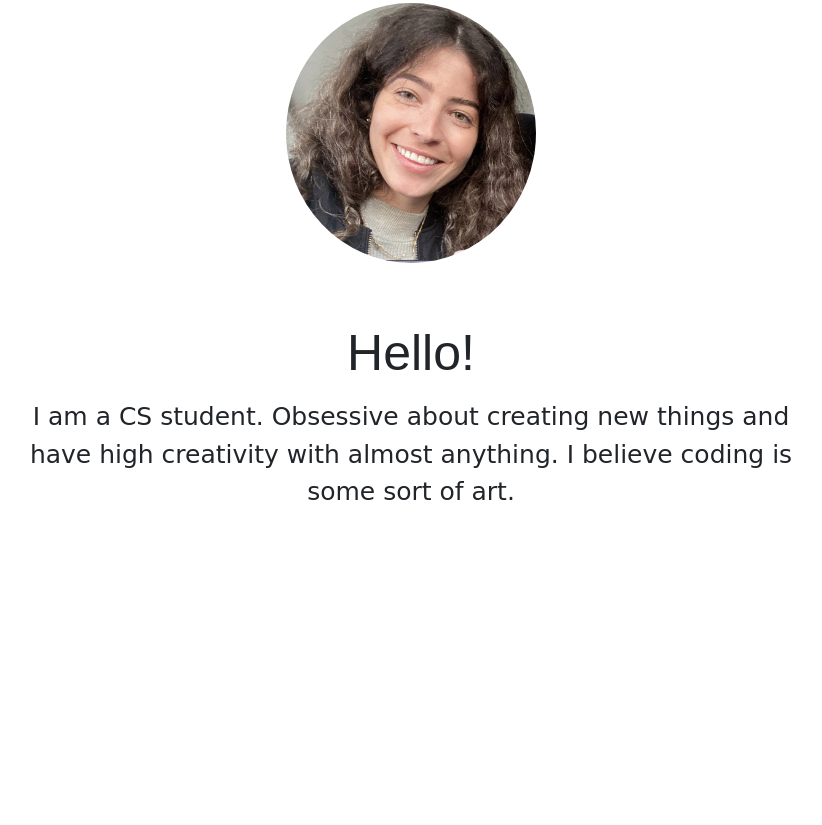
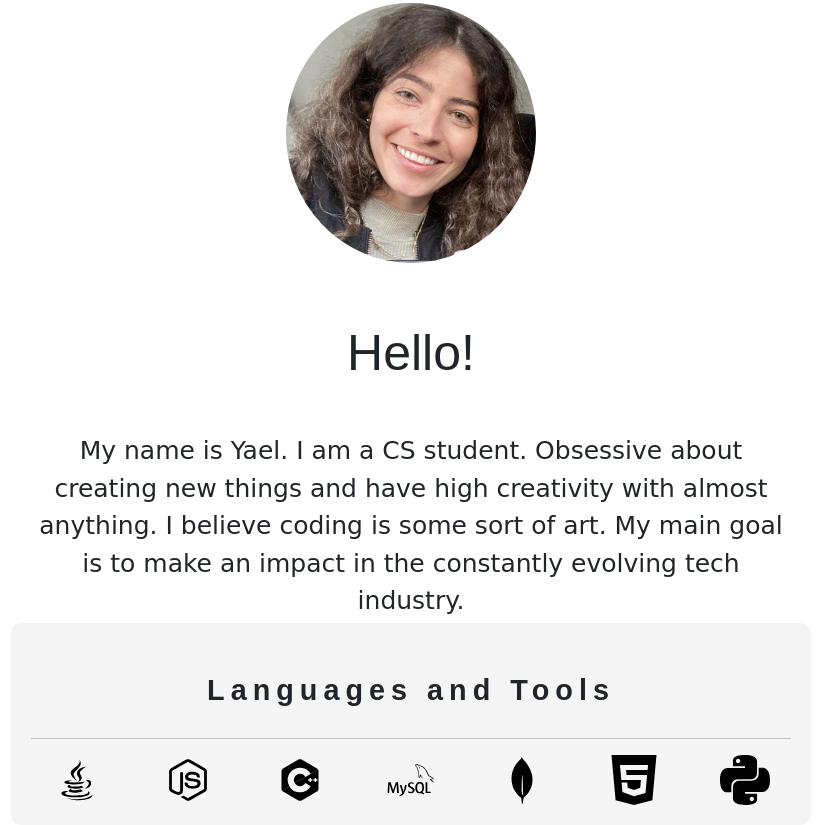
Before and after one commit to yaelrosen77/html-portfolio, a plain HTML site: page Portfolio/portfolio.html in a window 1280 px wide. Shown: the part 867-1692 px from the top of the page, without its empty margins (229-1051 px from the left). Before the commit the page ends 1490 px from the top, so only its background shows below. Drawn offline with nearby package versions, Linux system fonts and the light colour scheme; a web font is replaced by a local one.

Commit message:
addingskills

```diff
--- a/Portfolio/portfolio.html
+++ b/Portfolio/portfolio.html
@@ -15,12 +15,27 @@
     <div class="intro">
         <h1>I'm Yael Rosén.</h1>
         <h2>A Tech enthusiast.</h2>
+        <img src="assets/rectangle-code (1).svg" alt="tech-icon" class="tech-icon">
     </div>
 
     <div class="about">
-        <img src="assets/newversion.jpg" alt="selfi-img">
+        <img class="portpic" src="assets/newversion.jpg" alt="selfi-img">
         <h2 class="ab">Hello!</h2>
-        <p class="abtxt">I am a CS student. Obsessive about creating new things and have high creativity with almost anything. I believe coding is some sort of art.</p>
+        <p class="abtxt">My name is Yael. I am a CS student. Obsessive about creating new things and have high creativity with almost anything. I believe coding is some sort of art. My main goal is to make an impact in the constantly evolving tech industry. </p>
+    </div>
+
+    <div class="skills">
+        <h2>Languages and Tools</h2>
+        <hr>
+        <div class="icongrids">
+            <img class="icon-java" src="assets/skillsicons/java-svgrepo-com.svg" alt="java-icon">
+            <img class="icon-js" src="assets/skillsicons/java-script-svgrepo-com.svg" alt="js-icon">
+            <img class="icon-cpp" src="assets/skillsicons/c-plus-plus-svgrepo-com.svg" alt="cpp-icon">
+            <img class="icon-mysql" src="assets/skillsicons/mysql-svgrepo-com.svg" alt="mysql-icon">
+            <img class="icon-mongoDB" src="assets/skillsicons/mongodb-svgrepo-com.svg" alt="mongoDB-icon">
+            <img class="icon-html" src="assets/skillsicons/html-124-svgrepo-com.svg" alt="html-icon">
+            <img class="icon-python" src="assets/skillsicons/python-127-svgrepo-com.svg" alt="python-icon">
+        </div>
     </div>
 </body>
 </html>
--- a/Portfolio/style.css
+++ b/Portfolio/style.css
@@ -38,7 +38,7 @@ h2 {
     padding-right: 20%;
 }
 
-img {
+.portpic {
     width: 250px;
     height: 260px;
     border-radius: 50%;
@@ -57,4 +57,50 @@ p{
     font-family: "Edu AU VIC WA NT Pre", cursive;
     font-optical-sizing: auto;
     font-weight: 430;
+    margin-top: 34px;
 }
+
+.tech-icon {
+    width: 50px;
+    height: auto;
+    margin-top: 10px;
+}
+
+
+.skills {
+    text-align: center;
+    padding: 20px;
+    background-color: #f5f5f5;
+    border-radius: 10px;
+    max-width: 800px;
+    margin: 0 auto;
+}
+
+.skills h2 {
+    font-size: 1.8em;
+    margin-bottom: 30px;
+    font-family: "Faculty Glyphic", sans-serif;
+    letter-spacing: 6px;
+    font-weight: bold;
+    font-style: normal;
+}
+
+.icongrids {
+    display: grid;
+    grid-template-columns: repeat(auto-fit, minmax(80px, 1fr));
+    gap: 20px;
+    align-items: center;
+    justify-items: center;
+}
+
+.icongrids img {
+    width: 50px;
+    height: 50px;
+    fill: #2a2626;
+    transition: transform 0.2s ease, fill 0.2s ease;
+}
+
+.icongrids img:hover {
+    transform: scale(1.1);
+    fill: #007bff;
+}
```
Also changed, not shown: Portfolio/assets/photo_2023-08-29_20-17-53.jpg (added), Portfolio/assets/rectangle-code (1).svg (added), Portfolio/assets/skillsicons/c-plus-plus-svgrepo-com.svg (added), Portfolio/assets/skillsicons/html-124-svgrepo-com.svg (added), Portfolio/assets/skillsicons/java-script-svgrepo-com.svg (added), Portfolio/assets/skillsicons/java-svgrepo-com.svg (added), Portfolio/assets/skillsicons/mongodb-svgrepo-com.svg (added), Portfolio/assets/skillsicons/mysql-svgrepo-com.svg (added), Portfolio/assets/skillsicons/python-127-svgrepo-com.svg (added).
